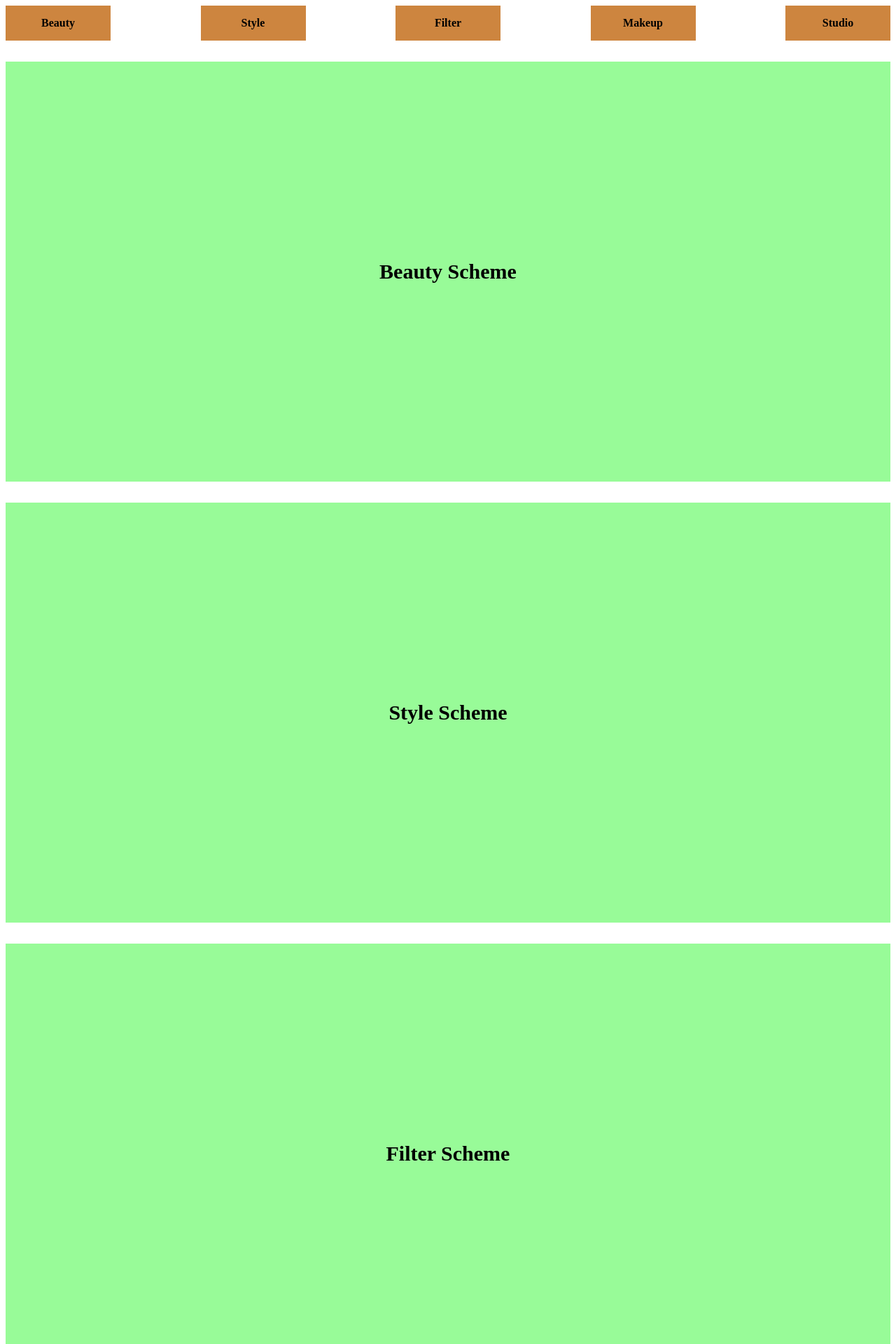
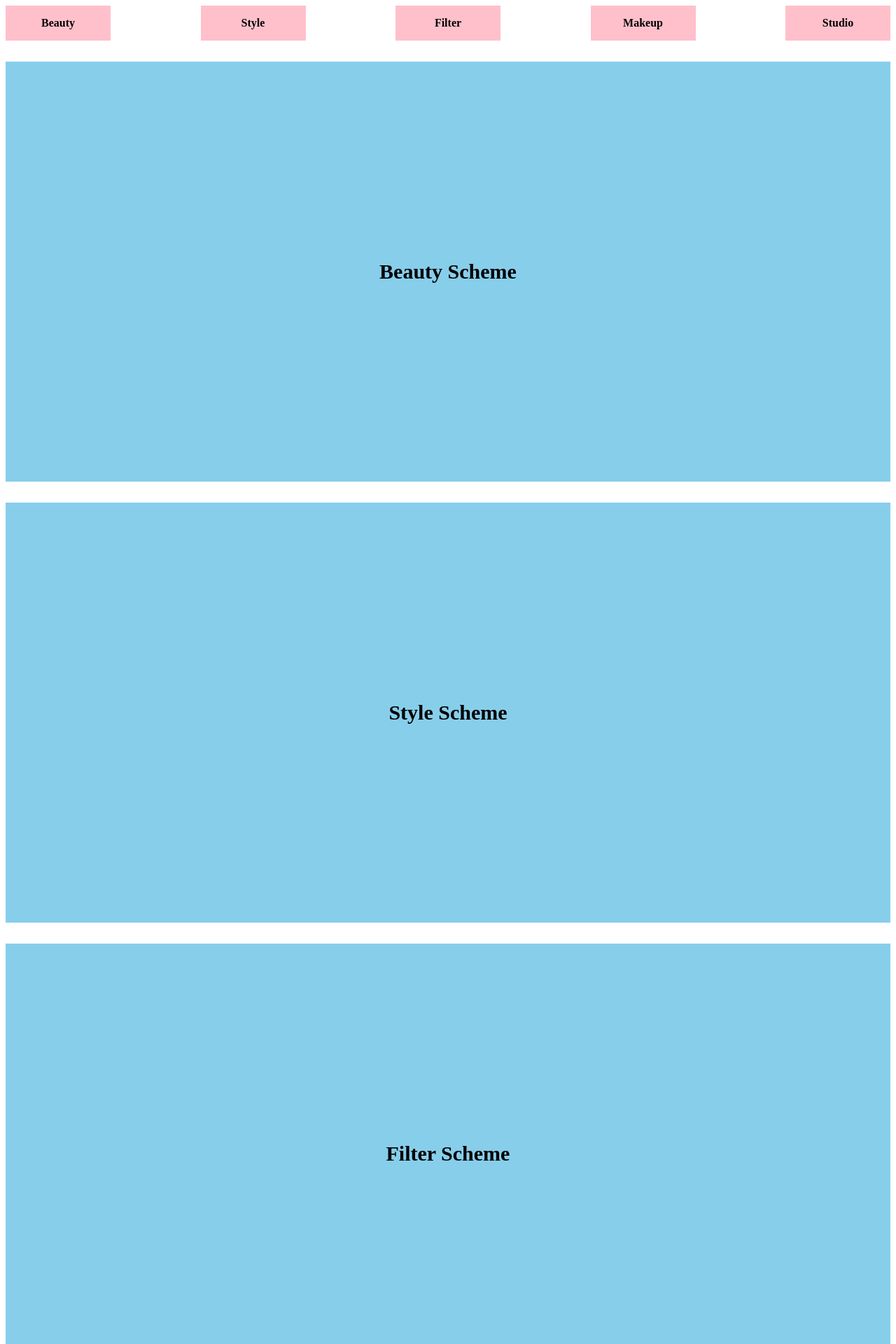
Before and after one commit to leeehwoo/django-deploy-test, a Django app: page / in a window 1280 px wide. Shown: the top 1920 px of the page at 70% size. Run offline with Django 3.2, Linux system fonts and the light colour scheme.

Commit message:
js example color change

```diff
--- a/main/templates/main/index.html
+++ b/main/templates/main/index.html
@@ -21,7 +21,7 @@
             display: flex;
             justify-content: center;
             align-items: center;
-            background-color: palegreen;
+            background-color: skyblue;
             width: 100%;
             height: 600px;
             margin-top: 30px;
@@ -38,7 +38,7 @@
         nav .links {
             width: 150px;
             height: 50px;
-            background-color: peru;
+            background-color: pink;
             text-align: center;
             line-height: 50px;
             font-weight: 700;
```
